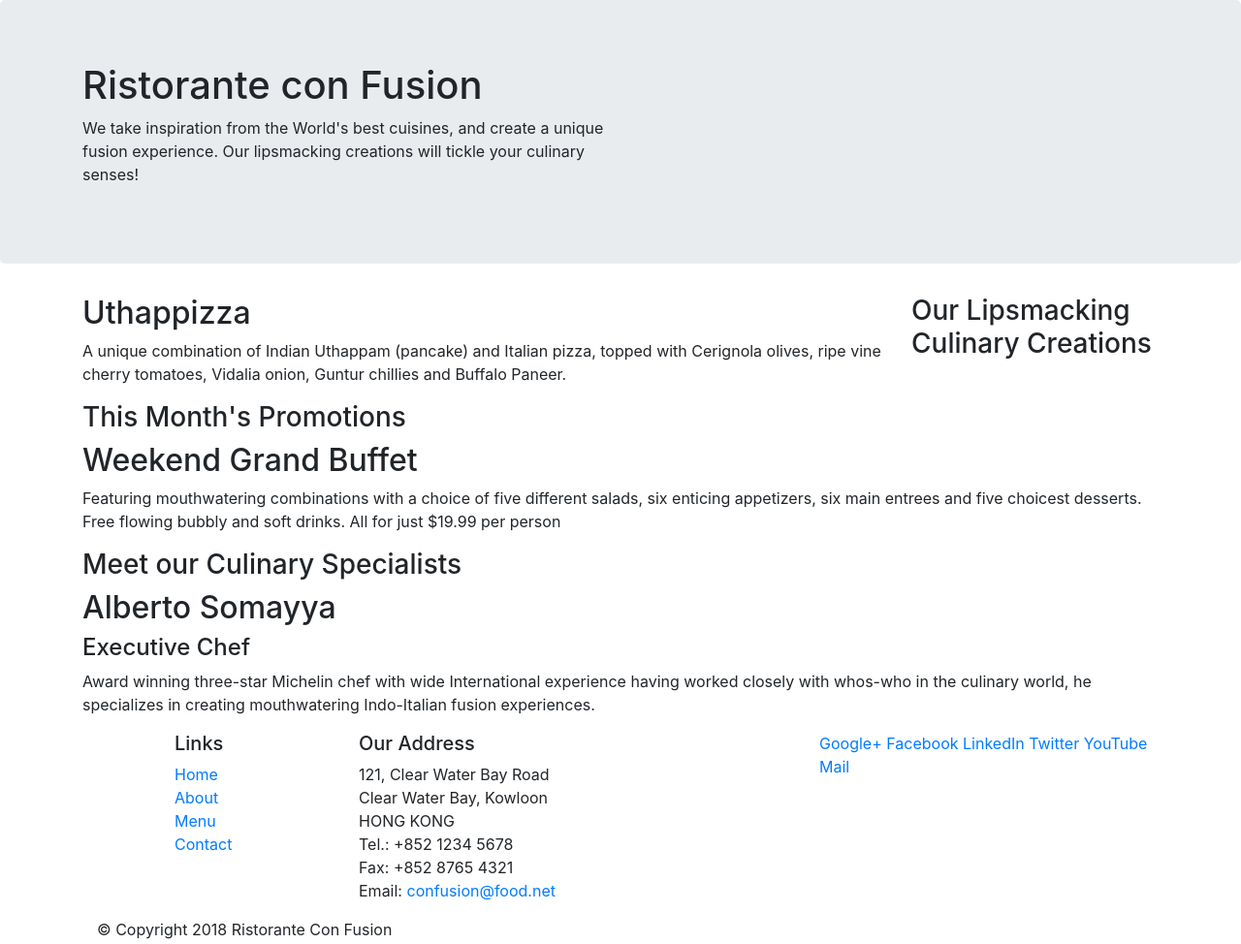
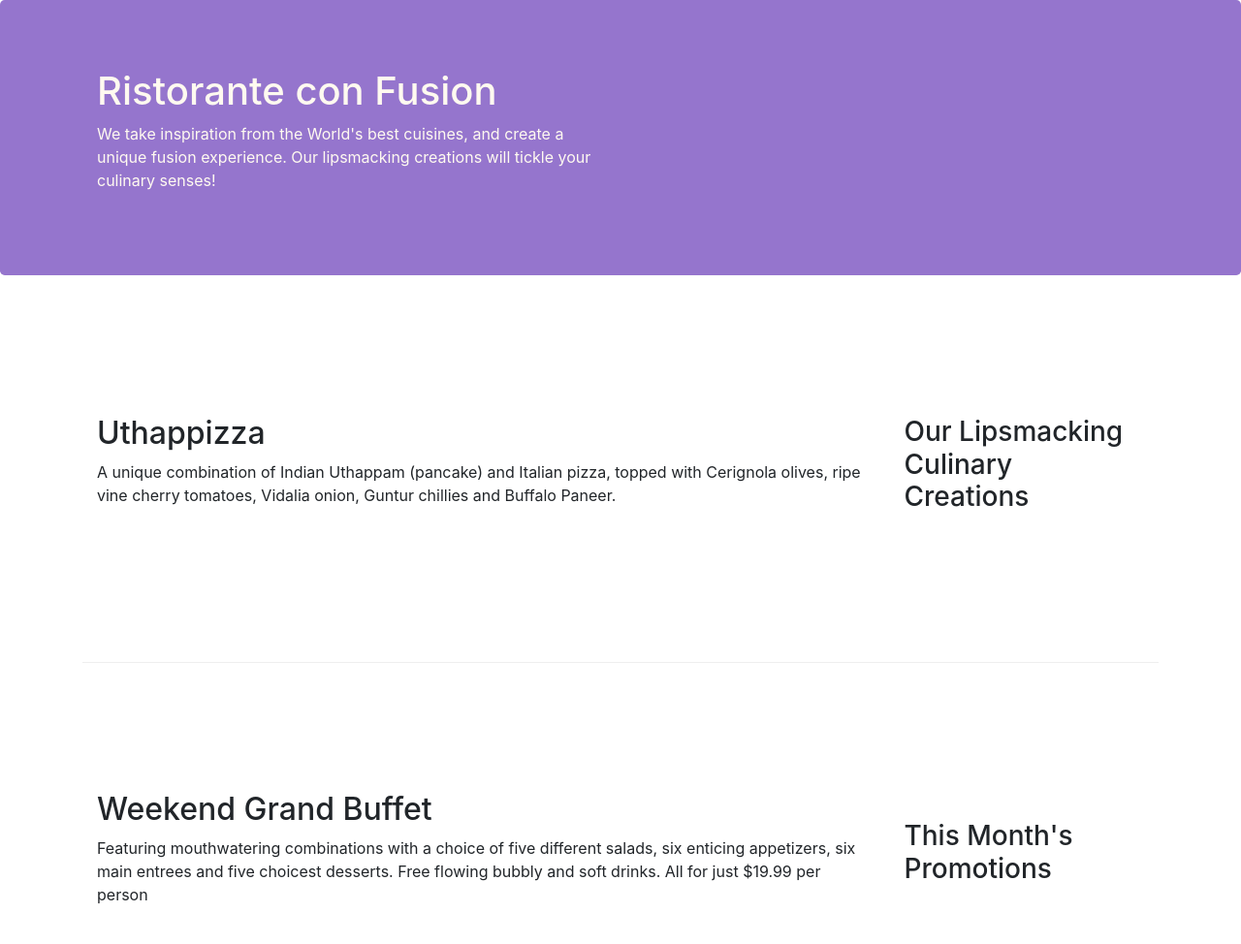
Before and after one commit to rumylera/git-test, a website: page index.html in a window 1280 px wide. Shown: the top 974 px of the page at 97% size. Drawn offline with nearby package versions, Linux system fonts and the light colour scheme.

Commit message:
Bootstrap Grid Part 2

```diff
--- /dev/null
+++ b/css/styles.css
@@ -0,0 +1,29 @@
+.row-header{
+    margin:0px auto;
+    padding:0px;
+}
+
+.row-content {
+    margin:0px auto;
+    padding: 50px 0px 50px 0px;
+    border-bottom: 1px ridge;
+    min-height:400px;
+}
+
+.footer{
+    background-color: #D1C4E9;
+    margin:0px auto;
+    padding: 20px 0px 20px 0px;
+}
+.jumbotron {
+    padding:70px 30px 70px 30px;
+    margin:0px auto;
+    background: #9575CD ;
+    color:floralwhite;
+}
+
+address{
+    font-size:80%;
+    margin:0px;
+    color:#0f0f0f;
+}
--- a/index.html
+++ b/index.html
@@ -8,6 +8,7 @@
 
     <!-- Bootstrap CSS -->
     <link rel="stylesheet" href="node_modules/bootstrap/dist/css/bootstrap.min.css">
+    <link href="css/styles.css" rel="stylesheet">
     <title>Ristorante Con Fusion</title>
 </head>
 
@@ -15,7 +16,7 @@
 
     <header class="jumbotron">
         <div class="container">
-            <div class="row">
+            <div class="row row-header">
                 <div class="col-12 col-sm-6">
                     <h1>Ristorante con Fusion</h1>
                     <p>We take inspiration from the World's best cuisines, and create a unique fusion experience. Our lipsmacking creations will tickle your culinary senses!</p>
@@ -27,7 +28,7 @@
     </header>
 
     <div class="container">
-        <div class="row">
+        <div class="row row-content align-items-center">
             <div class="col-12 col-sm-4 order-sm-last col-md-3">
                 <h3>Our Lipsmacking Culinary Creations</h3>
             </div>
@@ -38,21 +39,21 @@
         </div>
 
 
-        <div>
-            <div>
+        <div class="row row-content align-items-center">
+            <div class="col-12 col-sm-4 order-sm-last col-md-3">
                 <h3>This Month's Promotions</h3>
             </div>
-            <div>
+            <div class="col col-sm order-sm-first col-md">
                 <h2>Weekend Grand Buffet</h2>
                 <p>Featuring mouthwatering combinations with a choice of five different salads, six enticing appetizers, six main entrees and five choicest desserts. Free flowing bubbly and soft drinks. All for just $19.99 per person </p>
             </div>
         </div>
 
-        <div>
-            <div>
+        <div class="row row-content align-items-center">
+            <div class="col-12 col-sm-4 order-sm-last col-md-3">
                 <h3>Meet our Culinary Specialists</h3>
             </div>
-            <div>
+            <div class="col col-sm order-sm-first col-md">
                 <h2>Alberto Somayya</h2>
                 <h4>Executive Chef</h4>
                 <p>Award winning three-star Michelin chef with wide International experience having worked closely with whos-who in the culinary world, he specializes in creating mouthwatering Indo-Italian fusion experiences. </p>
@@ -60,7 +61,7 @@
         </div>
     </div>
 
-    <footer>
+    <footer class="footer">
         <div class="container">
             <div class="row">
                 <div class="col-4 offset-1 col-sm-2">
@@ -83,8 +84,8 @@
 		              Email: <a href="mailto:confusion@food.net">confusion@food.net</a>
 		           </address>
                 </div>
-                <div class="col-12 col-sm-4">
-                    <div>
+                <div class="col-12 col-sm-4 align-self-center">
+                    <div class="text-center">
                         <a href="http://google.com/+">Google+</a>
                         <a href="http://www.facebook.com/profile.php?id=">Facebook</a>
                         <a href="http://www.linkedin.com/in/">LinkedIn</a>
@@ -94,8 +95,8 @@
                     </div>
                 </div>
            </div>
-           <div class="col-auto">
-                <div>
+           <div class="row justify-content-center">
+                <div class="col-auto">
                     <p>© Copyright 2018 Ristorante Con Fusion</p>
                 </div>
            </div>
```
